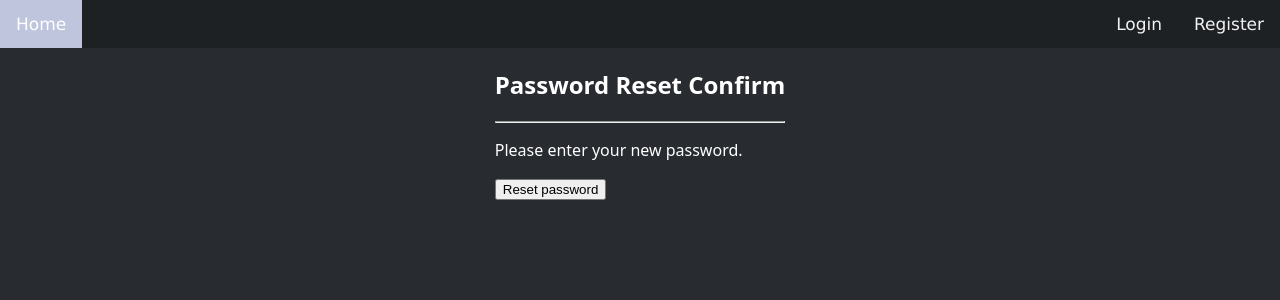
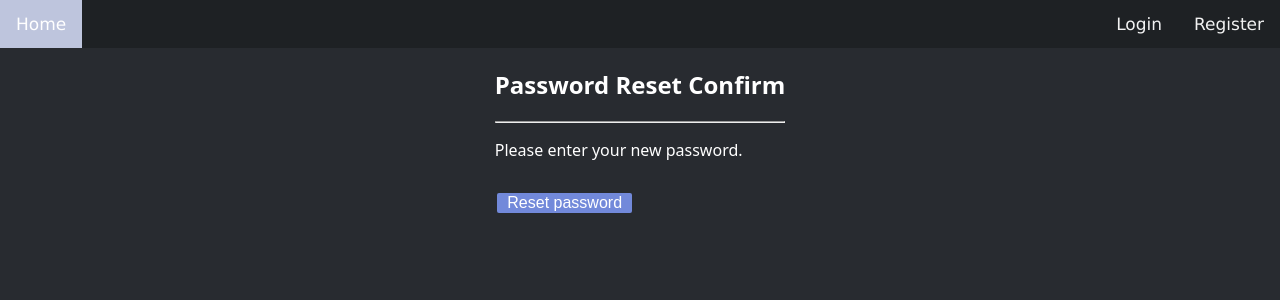
Before and after one commit to csipkek98/Distort, a Django app: page /reset/1/1/ in a window 1280 px wide. Shown: the top 300 px of the page. Run offline with Django 4.2, Linux system fonts and the light colour scheme; some libraries are stand-ins or nearby versions.

Commit message:
Add: styling for buttons, links and p tag in password reset pages

```diff
--- a/mysite/static/css/password/password_reset.css
+++ b/mysite/static/css/password/password_reset.css
@@ -2,3 +2,20 @@
     display: flex;
     justify-content: center;
 }
+p{
+    margin-bottom: 30px;
+}
+
+#password-reset-content>div>a, form>button {
+    font-size:  16px;
+    background-color: #7289da;
+    color: white;
+    transition-duration: 0.4s;
+    border-radius: 2px;
+    margin-left: 0.2vw;
+    border: 0px solid black;
+    padding-left: 10px;
+    padding-right: 10px;
+    text-decoration: none;
+    cursor: pointer;
+}
```
